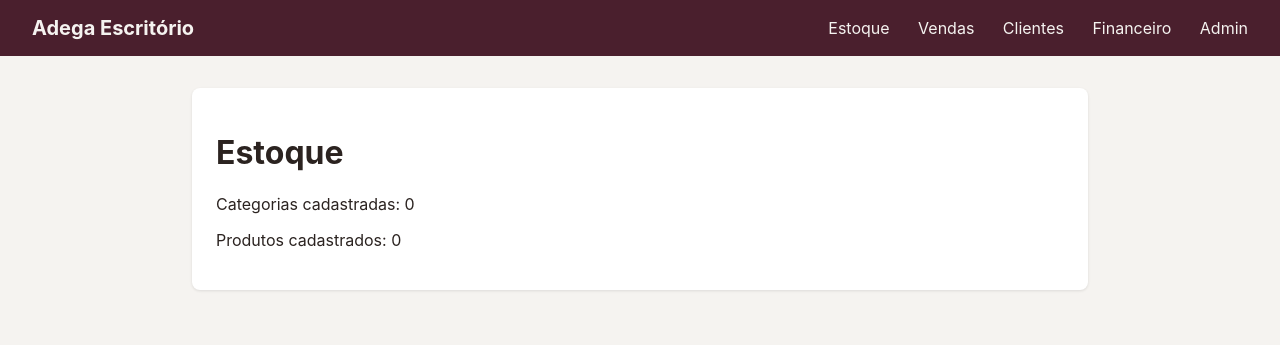
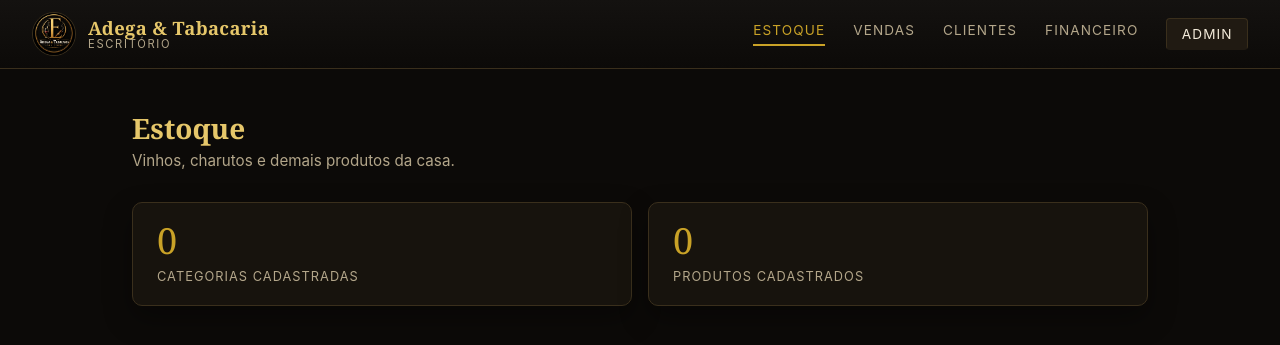
Before and after one commit to Arthur-Ferreira-Fernandes/Adega-Escritorio, a Django app: page /estoque/ in a window 1280 px wide. Shown: the top 345 px of the page. Run offline with Django 5.2, Linux system fonts and the light colour scheme; data that the repository does not hold is empty.

Commit message:
Aplica identidade visual da marca (Adega & Tabacaria Escritório)
Move a logo para static/img/ (convenção de assets estáticos do Django) e
gera favicon/apple-touch-icon a partir dela com Pillow. Redesenha o CSS
com a paleta preto e dourado da logo, adiciona a marca no cabeçalho com
destaque de link ativo por página, grade de estatísticas nas telas
iniciais dos 4 domínios, e aplica o branding no Django Admin.

Co-Authored-By: Claude Sonnet 5 <noreply@anthropic.com>

```diff
--- a/apps/estoque/templates/estoque/inicio.html
+++ b/apps/estoque/templates/estoque/inicio.html
@@ -1,11 +1,19 @@
 {% extends "base.html" %}
 
-{% block titulo %}Estoque · Adega Escritório{% endblock %}
+{% block titulo %}Estoque · Adega &amp; Tabacaria Escritório{% endblock %}
 
 {% block conteudo %}
-<div class="cartao">
-    <h1>Estoque</h1>
-    <p>Categorias cadastradas: {{ total_categorias }}</p>
-    <p>Produtos cadastrados: {{ total_produtos }}</p>
+<h1 class="titulo-pagina">Estoque</h1>
+<p class="subtitulo-pagina">Vinhos, charutos e demais produtos da casa.</p>
+
+<div class="grade-stats">
+    <div class="stat">
+        <span class="stat__valor">{{ total_categorias }}</span>
+        <span class="stat__rotulo">Categorias cadastradas</span>
+    </div>
+    <div class="stat">
+        <span class="stat__valor">{{ total_produtos }}</span>
+        <span class="stat__rotulo">Produtos cadastrados</span>
+    </div>
 </div>
 {% endblock %}
--- a/config/urls.py
+++ b/config/urls.py
@@ -1,6 +1,10 @@
 from django.contrib import admin
 from django.urls import include, path
 from django.views.generic import RedirectView
+
+admin.site.site_header = "Adega & Tabacaria Escritório"
+admin.site.site_title = "Adega & Tabacaria"
+admin.site.index_title = "Administração"
 
 urlpatterns = [
     path("", RedirectView.as_view(pattern_name="estoque:inicio")),
--- a/static/css/site.css
+++ b/static/css/site.css
@@ -1,47 +1,176 @@
+:root {
+    --cor-fundo: #0c0a08;
+    --cor-superficie: #17130d;
+    --cor-superficie-alt: #201a12;
+    --cor-borda: #3a2f1c;
+    --cor-dourado: #c9a227;
+    --cor-dourado-claro: #e6c76a;
+    --cor-texto: #f2ead9;
+    --cor-texto-suave: #b3a68a;
+    --cor-vinho: #7a1128;
+    --fonte-marca: Georgia, "Times New Roman", serif;
+    --fonte-base: -apple-system, BlinkMacSystemFont, "Segoe UI", sans-serif;
+}
+
 * {
     box-sizing: border-box;
 }
 
 body {
     margin: 0;
-    font-family: -apple-system, BlinkMacSystemFont, "Segoe UI", sans-serif;
-    background: #f5f3f0;
-    color: #2b2320;
+    font-family: var(--fonte-base);
+    background: var(--cor-fundo);
+    color: var(--cor-texto);
 }
+
+a {
+    color: inherit;
+}
+
+/* Cabeçalho */
 
 .cabecalho {
     display: flex;
     align-items: center;
     justify-content: space-between;
-    padding: 1rem 2rem;
-    background: #4a1f2d;
-    color: #f5f3f0;
+    gap: 1.5rem;
+    padding: 0.75rem 2rem;
+    background: linear-gradient(180deg, #141210, #0c0a08);
+    border-bottom: 1px solid var(--cor-borda);
+    flex-wrap: wrap;
 }
 
 .cabecalho__marca {
-    font-weight: bold;
-    font-size: 1.25rem;
+    display: flex;
+    align-items: center;
+    gap: 0.75rem;
+    text-decoration: none;
+}
+
+.cabecalho__logo {
+    height: 44px;
+    width: 44px;
+    border-radius: 50%;
+    object-fit: cover;
+    border: 1px solid var(--cor-borda);
+}
+
+.cabecalho__texto {
+    display: flex;
+    flex-direction: column;
+    line-height: 1.15;
+}
+
+.cabecalho__texto strong {
+    font-family: var(--fonte-marca);
+    font-size: 1.15rem;
+    color: var(--cor-dourado-claro);
+    letter-spacing: 0.02em;
+}
+
+.cabecalho__texto small {
+    font-size: 0.7rem;
+    text-transform: uppercase;
+    letter-spacing: 0.15em;
+    color: var(--cor-texto-suave);
+}
+
+.cabecalho__nav {
+    display: flex;
+    align-items: center;
+    gap: 1.75rem;
+    flex-wrap: wrap;
 }
 
 .cabecalho__nav a {
-    color: #f5f3f0;
     text-decoration: none;
-    margin-left: 1.5rem;
+    color: var(--cor-texto-suave);
+    font-size: 0.85rem;
+    text-transform: uppercase;
+    letter-spacing: 0.08em;
+    padding-bottom: 0.35rem;
+    border-bottom: 2px solid transparent;
+    transition: color 0.15s ease, border-color 0.15s ease;
 }
 
 .cabecalho__nav a:hover {
-    text-decoration: underline;
+    color: var(--cor-dourado-claro);
 }
 
+.cabecalho__nav a.ativo {
+    color: var(--cor-dourado);
+    border-bottom-color: var(--cor-dourado);
+}
+
+.cabecalho__admin {
+    color: var(--cor-texto) !important;
+    background: var(--cor-superficie-alt);
+    border: 1px solid var(--cor-borda);
+    border-radius: 4px;
+    padding: 0.4rem 0.9rem !important;
+}
+
+.cabecalho__admin:hover {
+    border-color: var(--cor-dourado);
+}
+
+/* Conteúdo */
+
 .conteudo {
-    padding: 2rem;
-    max-width: 960px;
+    padding: 2.5rem 2rem;
+    max-width: 1080px;
     margin: 0 auto;
 }
 
+.titulo-pagina {
+    font-family: var(--fonte-marca);
+    color: var(--cor-dourado-claro);
+    margin: 0 0 0.25rem;
+    font-size: 1.75rem;
+}
+
+.subtitulo-pagina {
+    color: var(--cor-texto-suave);
+    margin: 0 0 2rem;
+    font-size: 0.95rem;
+}
+
 .cartao {
-    background: #fff;
-    border-radius: 8px;
+    background: var(--cor-superficie);
+    border: 1px solid var(--cor-borda);
+    border-radius: 10px;
     padding: 1.5rem;
-    box-shadow: 0 1px 3px rgba(0, 0, 0, 0.1);
+    box-shadow: 0 12px 28px rgba(0, 0, 0, 0.35);
 }
+
+/* Grade de estatísticas */
+
+.grade-stats {
+    display: grid;
+    grid-template-columns: repeat(auto-fit, minmax(180px, 1fr));
+    gap: 1rem;
+}
+
+.stat {
+    background: var(--cor-superficie);
+    border: 1px solid var(--cor-borda);
+    border-radius: 10px;
+    padding: 1.25rem 1.5rem;
+    box-shadow: 0 12px 28px rgba(0, 0, 0, 0.35);
+}
+
+.stat__valor {
+    display: block;
+    font-family: var(--fonte-marca);
+    font-size: 2.25rem;
+    color: var(--cor-dourado);
+    line-height: 1;
+    margin-bottom: 0.4rem;
+}
+
+.stat__rotulo {
+    color: var(--cor-texto-suave);
+    font-size: 0.8rem;
+    text-transform: uppercase;
+    letter-spacing: 0.08em;
+}
--- a/templates/base.html
+++ b/templates/base.html
@@ -4,18 +4,26 @@
 <head>
     <meta charset="UTF-8">
     <meta name="viewport" content="width=device-width, initial-scale=1.0">
-    <title>{% block titulo %}Adega Escritório{% endblock %}</title>
+    <title>{% block titulo %}Adega &amp; Tabacaria Escritório{% endblock %}</title>
+    <link rel="icon" type="image/png" href="{% static 'img/favicon-32.png' %}">
+    <link rel="apple-touch-icon" href="{% static 'img/apple-touch-icon.png' %}">
     <link rel="stylesheet" href="{% static 'css/site.css' %}">
 </head>
 <body>
     <header class="cabecalho">
-        <div class="cabecalho__marca">Adega Escritório</div>
+        <a href="{% url 'estoque:inicio' %}" class="cabecalho__marca">
+            <img src="{% static 'img/logo.jpg' %}" alt="Adega &amp; Tabacaria Escritório" class="cabecalho__logo">
+            <span class="cabecalho__texto">
+                <strong>Adega &amp; Tabacaria</strong>
+                <small>Escritório</small>
+            </span>
+        </a>
         <nav class="cabecalho__nav">
-            <a href="{% url 'estoque:inicio' %}">Estoque</a>
-            <a href="{% url 'vendas:inicio' %}">Vendas</a>
-            <a href="{% url 'clientes:inicio' %}">Clientes</a>
-            <a href="{% url 'financeiro:inicio' %}">Financeiro</a>
-            <a href="/admin/">Admin</a>
+            <a href="{% url 'estoque:inicio' %}" class="{% if request.resolver_match.app_name == 'estoque' %}ativo{% endif %}">Estoque</a>
+            <a href="{% url 'vendas:inicio' %}" class="{% if request.resolver_match.app_name == 'vendas' %}ativo{% endif %}">Vendas</a>
+            <a href="{% url 'clientes:inicio' %}" class="{% if request.resolver_match.app_name == 'clientes' %}ativo{% endif %}">Clientes</a>
+            <a href="{% url 'financeiro:inicio' %}" class="{% if request.resolver_match.app_name == 'financeiro' %}ativo{% endif %}">Financeiro</a>
+            <a href="/admin/" class="cabecalho__admin">Admin</a>
         </nav>
     </header>
     <main class="conteudo">
```
Also changed, not shown: apps/clientes/templates/clientes/inicio.html (+13 -5 lines), apps/financeiro/templates/financeiro/inicio.html (+13 -5 lines), apps/vendas/templates/vendas/inicio.html (+9 -4 lines), static/img/apple-touch-icon.png (added), static/img/favicon-32.png (added), static/img/logo.jpg (added).
